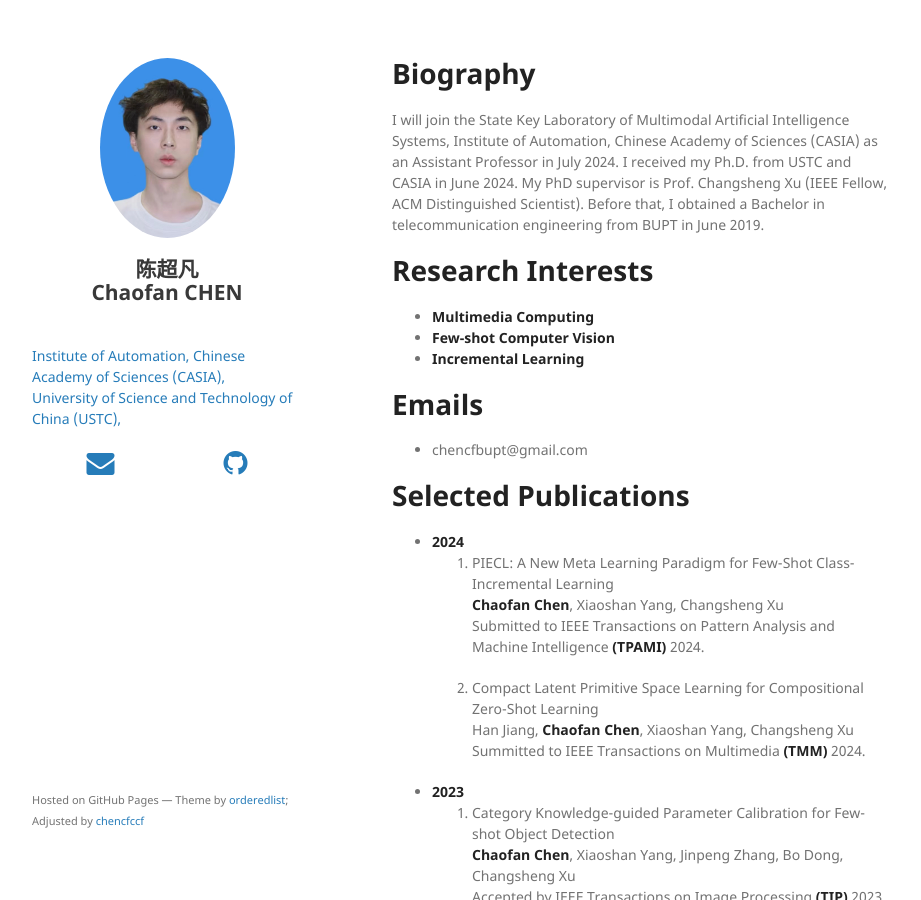
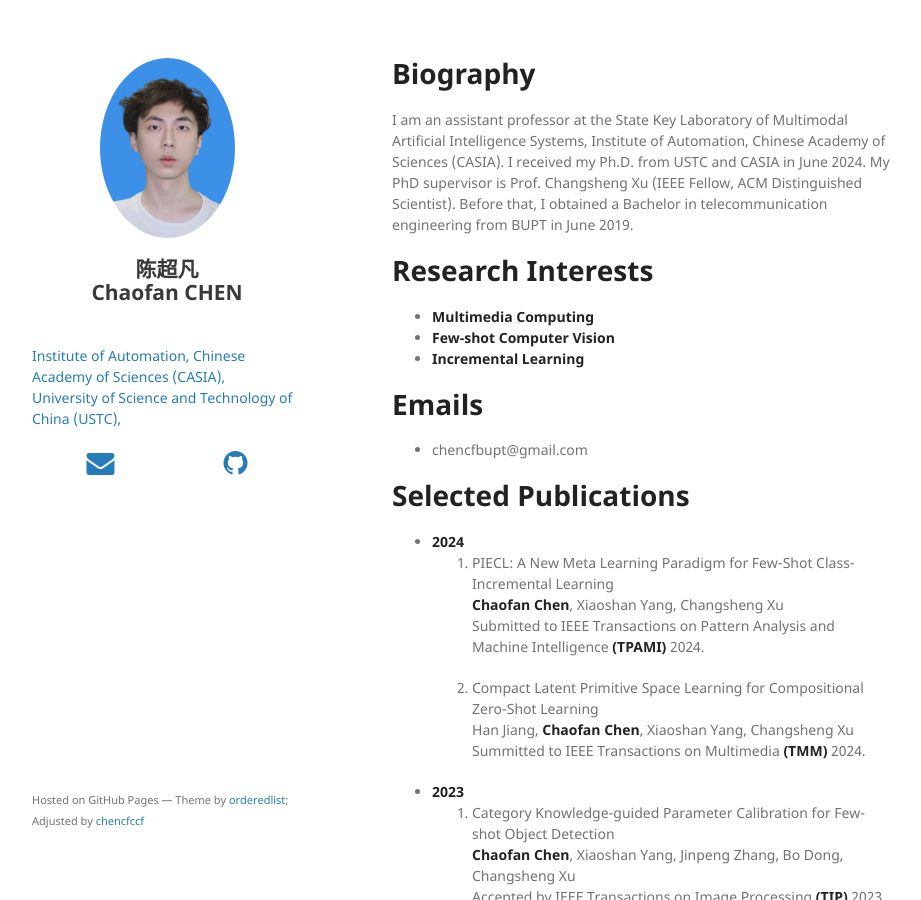
Before and after one commit to chencfccf/chencfccf.github.io, a Jekyll site: the page built from index.md, in a window 1280 px wide and 900 px high. Shown: the whole window, without its empty margins (178-1099 px from the left). Built offline with Jekyll 4.4.1, drawn with Linux system fonts in a browser that asks for light colours; nearby versions of some CDN libraries; our own code applies the rules of GitHub Pages for plain Markdown files.

Commit message:
Update index.md

```diff
--- a/index.md
+++ b/index.md
@@ -1,5 +1,5 @@
 # Biography
-I will join the State Key Laboratory of Multimodal Artificial Intelligence Systems, Institute of Automation, Chinese Academy of Sciences (CASIA) as an Assistant Professor in July 2024. I received my Ph.D. from USTC and CASIA in June 2024. My PhD supervisor is Prof. Changsheng Xu (IEEE Fellow, ACM Distinguished Scientist). Before that, I obtained a Bachelor in telecommunication engineering from BUPT in June 2019.
+I am an assistant professor at the State Key Laboratory of Multimodal Artificial Intelligence Systems, Institute of Automation, Chinese Academy of Sciences (CASIA). I received my Ph.D. from USTC and CASIA in June 2024. My PhD supervisor is Prof. Changsheng Xu (IEEE Fellow, ACM Distinguished Scientist). Before that, I obtained a Bachelor in telecommunication engineering from BUPT in June 2019.
 
 
 <!-- * **Note: Actively seeking for either Ph.D. or industrial opportunities starting from 2022 Fall.By the way, I was a member of a special class in BUPT, which was composed of 38 top GPA students transfered from other majors. In the year of 2017, this class was officially named as the **Elite Class**.** -->
```
